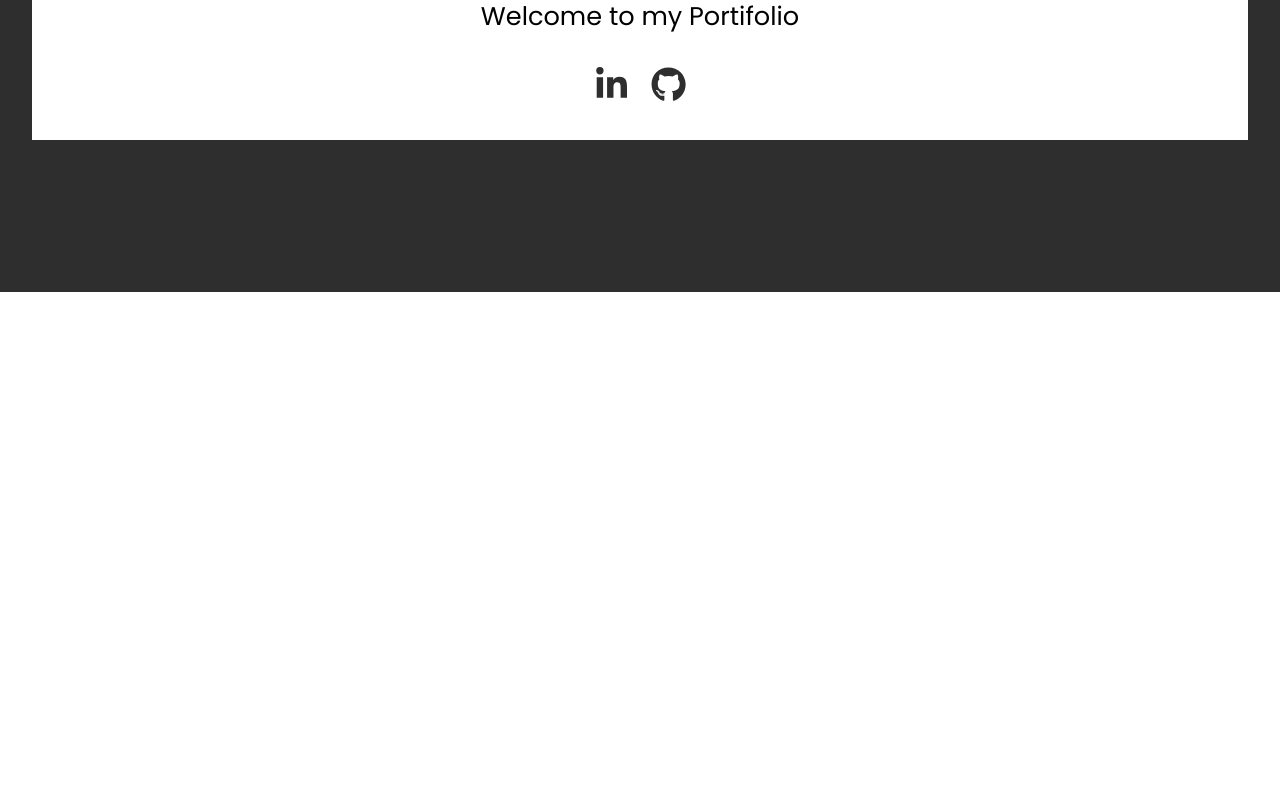
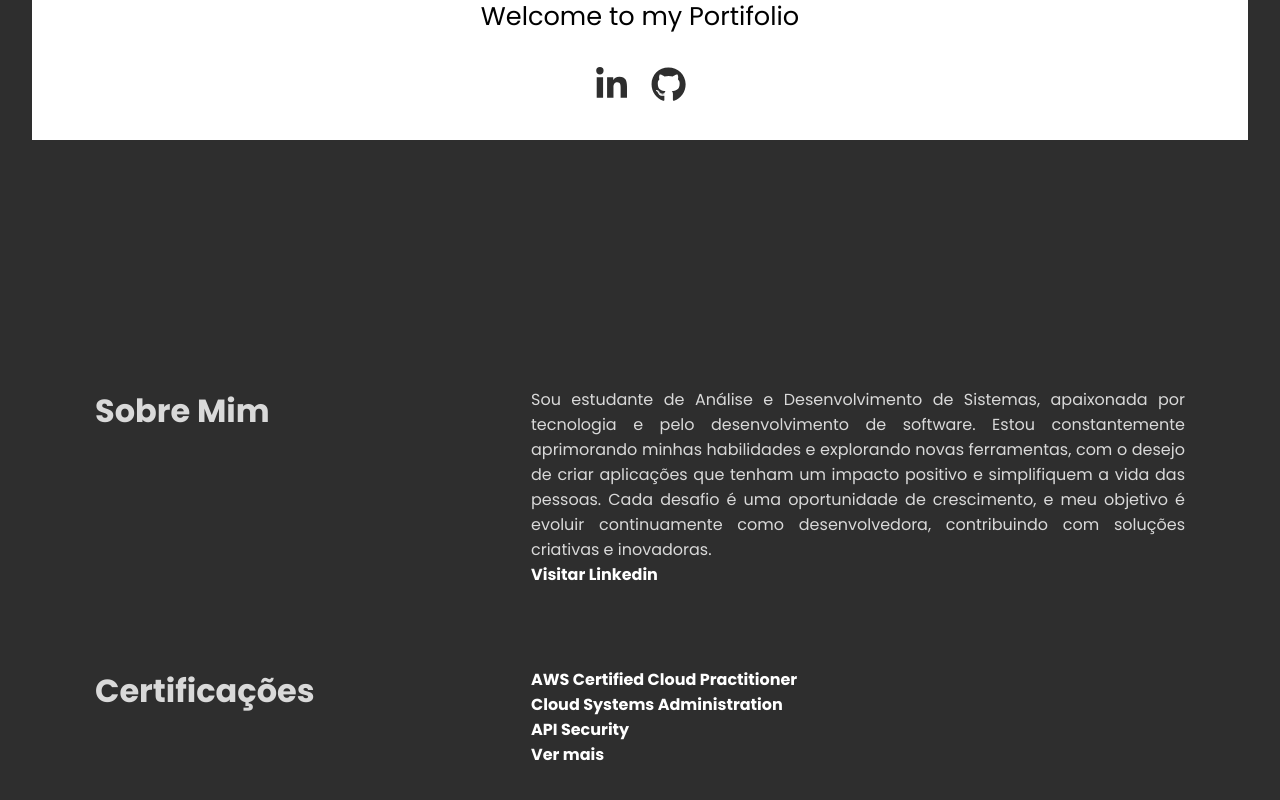
Before and after one commit to MEscola/my-portifolio, a React (Vite) app: page / in a window 1280 px wide. Shown: the part 508-1308 px from the top of the page. Before the commit the page ends 800 px from the top, so only its background shows below. Built offline with nearby package versions, Linux system fonts and the light colour scheme.

Commit message:
feat: about and certificates

```diff
--- a/package.json
+++ b/package.json
@@ -13,6 +13,7 @@
     "@emotion/react": "^11.13.3",
     "@emotion/styled": "^11.13.0",
     "@mui/material": "^6.1.3",
+    "gsap": "^3.12.5",
     "react": "^18.3.1",
     "react-dom": "^18.3.1",
     "react-icons": "^5.3.0",
--- a/src/pages/Home/Home.tsx
+++ b/src/pages/Home/Home.tsx
@@ -1,4 +1,5 @@
 import Hero from "./sections/Hero/hero"
+import About from "./sections/About/about"
 
 
 const Home = () => {
@@ -7,6 +8,7 @@ const Home = () => {
   return (
     <>
       <Hero />
+      <About />
 
     </>
   )
--- a/src/pages/Home/sections/About/about.tsx
+++ b/src/pages/Home/sections/About/about.tsx
@@ -1,12 +1,71 @@
-
+import * as S from "./style-about";
 
 const About = () => {
-    return
+  return (
     <>
+      <S.Container>
+        <div className="row-wrap">
+          <div className="row">
+            <div className="left">
+              <h2>Sobre Mim</h2>
+            </div>
+            <div className="right">
+              <p>
+                Sou estudante de Análise e Desenvolvimento de Sistemas,
+                apaixonada por tecnologia e pelo desenvolvimento de software.
+                Estou constantemente aprimorando minhas habilidades e explorando
+                novas ferramentas, com o desejo de criar aplicações que tenham
+                um impacto positivo e simplifiquem a vida das pessoas. Cada
+                desafio é uma oportunidade de crescimento, e meu objetivo é
+                evoluir continuamente como desenvolvedora, contribuindo com
+                soluções criativas e inovadoras.
+              </p>
+              <a href="https://www.linkedin.com/" className="btn">
+                Visitar Linkedin
+              </a>
+              <br />
+            </div>
+          </div>
 
+          <div className="row">
+            <div className="left">
+              <h2>Certificações</h2>
+            </div>
 
+            <div className="right">
+              <div>
+                <a
+                  href="https://www.credly.com/badges/f8c40744-b847-4959-a7fb-7c562d4658ae/public_url"
+                  target="_blank"
+                  rel="noopener noreferrer"
+                >
+                  <p>AWS Certified Cloud Practitioner </p>
+                </a>
+
+                <a href="#" target="_blank" rel="noopener noreferrer">
+                  <p>Cloud Systems Administration</p>
+                </a>
+
+                <a
+                  href="https://skillsoft.digitalbadges.skillsoft.com/7875ca67-9d38-441eb8269f2b43717c10#gs.h24xwm"
+                  target="_blank"
+                  rel="noopener noreferrer"
+                >
+                  <p>API Security</p>
+                </a>
+
+                <a href="#" className="btn">
+                  Ver mais
+                </a>
+              </div>
+            </div>
+
+            {/*//TODO <img src={} alt="NicolyTech" />*/}
+          </div>
+        </div>
+      </S.Container>
     </>
+  );
+};
 
-  };
-
-  export default About;
+export default About;
--- a/src/pages/Home/sections/About/style-about.ts
+++ b/src/pages/Home/sections/About/style-about.ts
@@ -2,4 +2,54 @@ import styled from "styled-components";
 
 export const Container = styled.div`
 
-`
+  box-sizing: border-box;
+  //align-items: left;
+  padding: 5rem;
+  //width: 100%;
+  background-color: #2e2e2e;
+  color: #d9d9d9;
+
+  .row {
+  display: flex;
+  flex-wrap: wrap;
+  padding: 15px;
+  }
+
+  .row .left {width: 40%;}
+  .row .right{ width: 60%; }
+  .row + .row{ margin-top: 50px; }
+
+  h2 {
+    font-size: 2rem;
+
+
+
+  }
+
+  p {
+    font-size: 1rem;
+    text-align: justify;
+
+  }
+
+  a {
+    color: #fff;
+    font-weight: 600;
+    animation: fadeIn 0.5s ease-in-out;
+  }
+
+  .btn {
+    margin-top: 1rem;
+    margin-left: auto;
+    margin-right: auto;
+  }
+
+  @keyframes fadeIn {
+    0% {
+      opacity: 0;
+    }
+    100% {
+      opacity: 1;
+    }
+  }
+`;
--- a/src/pages/Home/sections/Header/header.tsx
+++ b/src/pages/Home/sections/Header/header.tsx
@@ -10,7 +10,7 @@ const Menu = () => {
             <a href="#">HOME</a>
         </S.ItemList>
         <S.ItemList>
-            <a href="#">SOBRE</a>
+            <a href="./about">SOBRE</a>
         </S.ItemList>
         <S.ItemList>
             <a href="#">TECNOLOGIAS</a>
```
Also changed, not shown: 1 other file (tests, documents, lock files or other folders).
